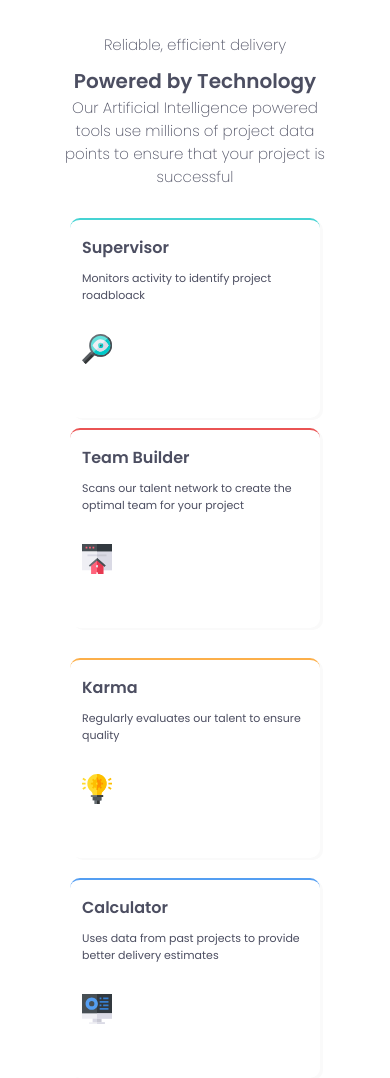
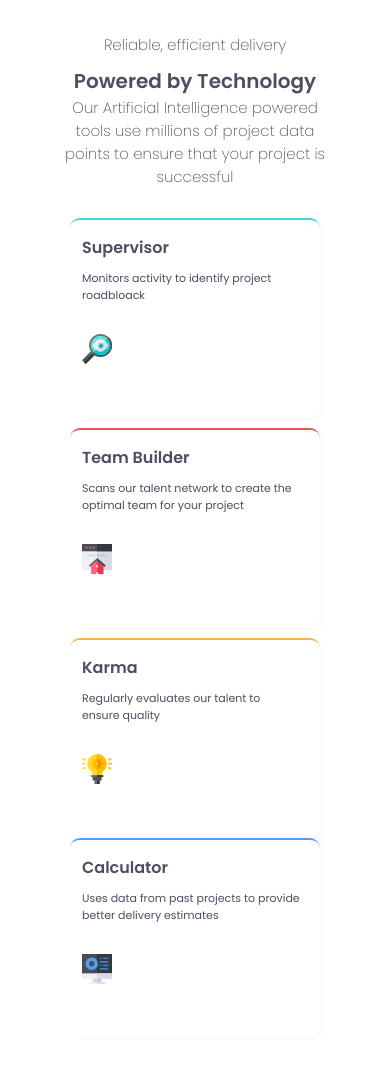
Before and after one commit to kennyjosef/fourcards, a plain HTML site: page index.html in a window 390 px wide. Drawn offline with Linux system fonts and the light colour scheme.

Commit message:
second commit

```diff
--- a/style.css
+++ b/style.css
@@ -119,7 +119,10 @@
         width:100%;
         margin: auto;
         gap: 20px;
-        margin-bottom: 20px;
+        padding: 20px;
         margin-top: 10px;
     }
+    .item3 {
+        margin-bottom: 30px;
+    }
 }
```
